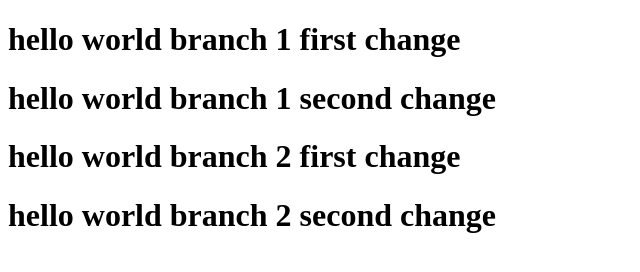
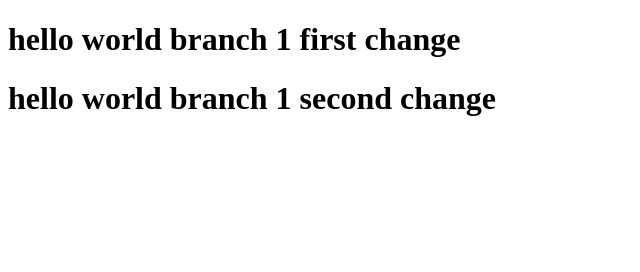
Before and after one commit to vaib1343/practice3, a plain HTML site: page index.html in a window 1280 px wide. Shown: the whole page, without its empty margins (0-640 px from the left). Drawn offline with Linux system fonts and the light colour scheme.

Commit message:
Revert "Merge pull request #2 from vaib1343/branch2"
This reverts commit 8fbb267263af7cfa749a5625e065ce1af160ec83, reversing
changes made to 4b1a2cbafc06b616dd6acc02221abba00c677c16.

```diff
--- a/index.html
+++ b/index.html
@@ -9,8 +9,5 @@
 <body>
     <h1>hello world branch 1 first change</h1>
     <h1>hello world branch 1 second change</h1>
-    <h1>hello world branch 2 first change</h1>
-    <h1>hello world branch 2 second change</h1>
-
 </body>
 </html>
```
